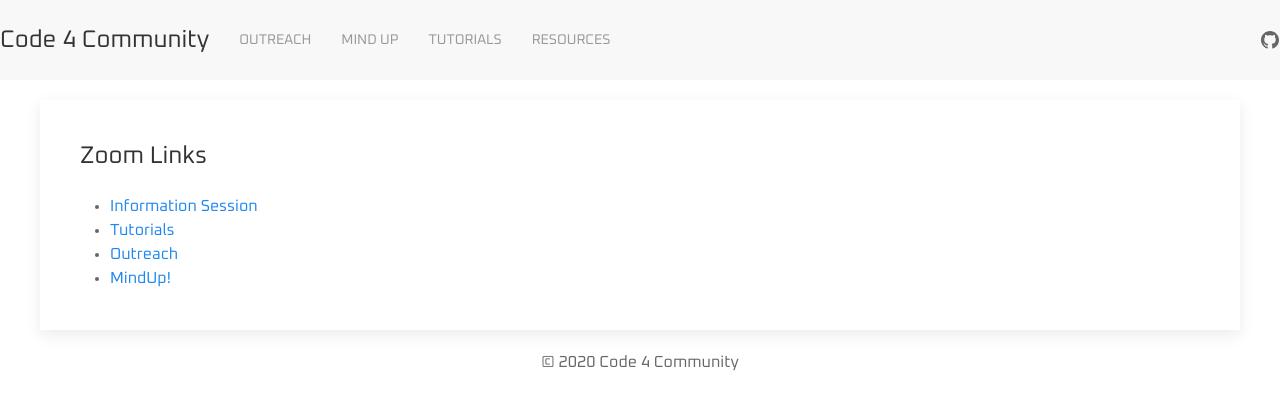
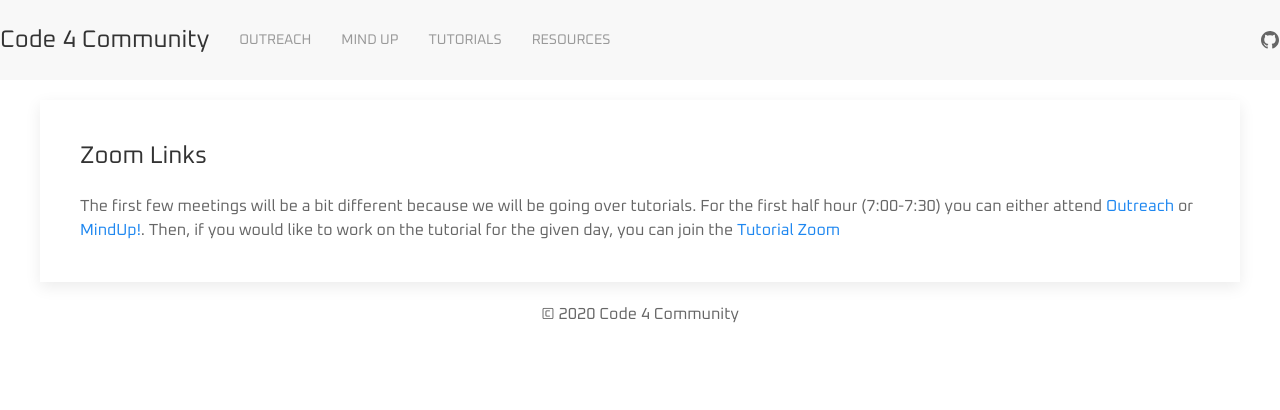
Before and after one commit to Code4Community/Code4Community.github.io, a Jekyll site: the page built from zoom-links.html, in a window 1280 px wide. Shown: the top 410 px of the page. Built offline with Jekyll 4.4.1, drawn with Linux system fonts in a browser that asks for light colours; nearby versions of some CDN libraries.

Commit message:
Change zoom link page, add some links to resources

```diff
--- a/resources.html
+++ b/resources.html
@@ -46,6 +46,7 @@
                         href="https://activities.osu.edu/posts/studentorgs/constitutions/2017_10_19_09_07_16_6056.pdf">Club
                         Constitution</a></li>
                 <li><a href="./resources/flyer.pdf">Flyer</a></li>
+                <li><a href="./resources/intro_">Slides from Information Session</a></li>
             </ul>
         </div>
     </div>
@@ -54,6 +55,7 @@
         <div class="uk-card uk-card-default uk-card-body">
             <h2 class="uk-card-title">Recorded Meetings</h2>
             <ul>
+                <li><a href="https://osu.zoom.us/recording/detail?meeting_id=JNvbXkIxTk+ZVXYbOMNhOw==">Recorded Information Session</a></li>
             </ul>
         </div>
     </div>
--- a/zoom-links.html
+++ b/zoom-links.html
@@ -6,10 +6,10 @@
 
 <div class="uk-card uk-card-default uk-card-body">
     <h2 class="uk-card-title">Zoom Links</h2>
-    <ul>
-        <li><a href="https://osu.zoom.us/j/95448726587?pwd=YXBjU01rRmVJMlNoMDB4dDhVSVNGUT09">Information Session</a></li>
-        <li><a href="https://osu.zoom.us/j/99692193954?pwd=aGwzbTRPcFNON0JRcDh3a1dQZFUrZz09">Tutorials</a></li>
-        <li><a href="https://osu.zoom.us/j/92723576173?pwd=bjR2Z3BHZ3NaYzJzQTIzWS9vV1Ardz09">Outreach</a></li>
-        <li><a href="https://osu.zoom.us/j/96000177185?pwd=VUtOM2NZdjNaWU1mQWZLQVBOV2h6dz09">MindUp!</a></li>
-    </ul>
+    <p>
+        The first few meetings will be a bit different because we will be going over tutorials.
+        For the first half hour (7:00-7:30) you can either attend <a href="https://osu.zoom.us/j/92723576173?pwd=bjR2Z3BHZ3NaYzJzQTIzWS9vV1Ardz09">Outreach</a> or
+        <a href="https://osu.zoom.us/j/96000177185?pwd=VUtOM2NZdjNaWU1mQWZLQVBOV2h6dz09">MindUp!</a>.  Then, if you would like to work on the tutorial for the given day, you can join the
+        <a href="https://osu.zoom.us/j/99692193954?pwd=aGwzbTRPcFNON0JRcDh3a1dQZFUrZz09">Tutorial Zoom</a>
+    </p>
 </div>
```
Also changed, not shown: 1 other file.
